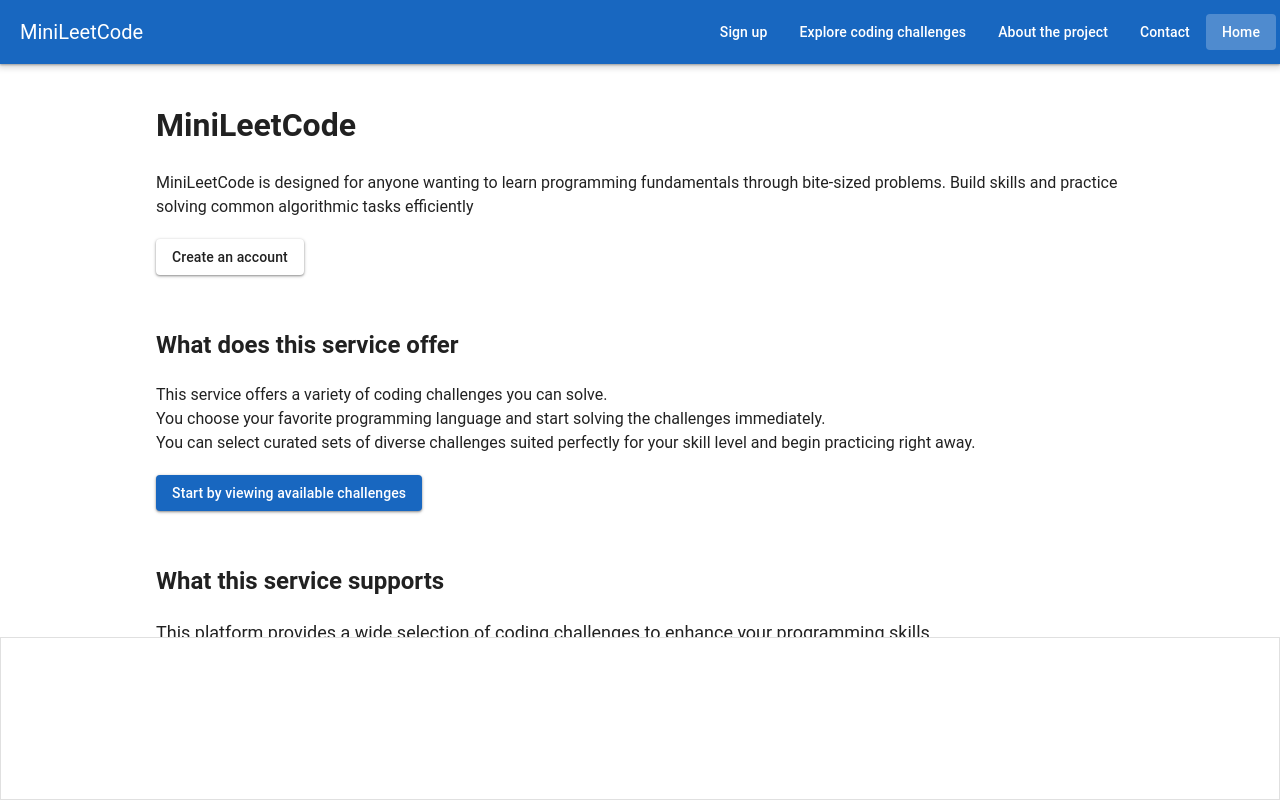
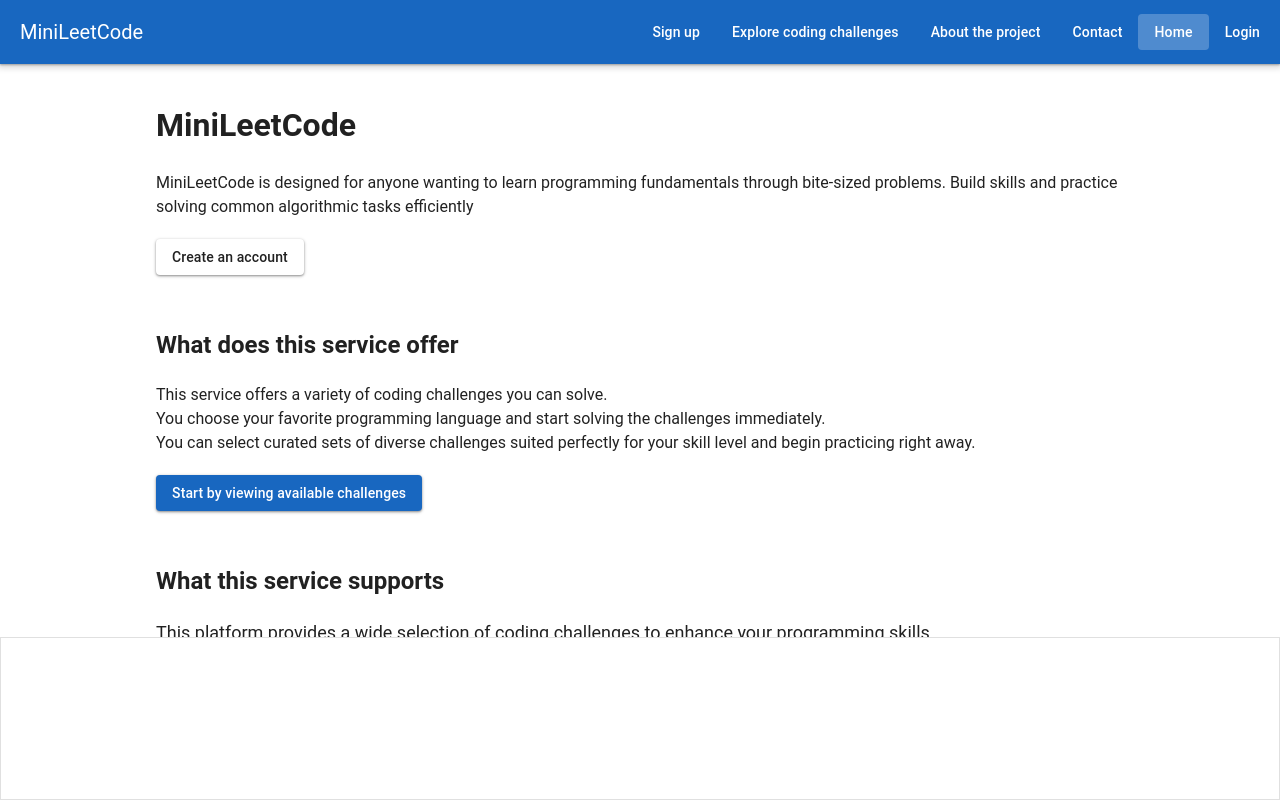
Before and after one commit to Mario0703/FullStack-Coding-Problem-Solving-Service, a Vue app in the folder frontend/: page / in a window 1280 px wide. Shown: the top 801 px of the page. Built offline with nearby package versions, Linux system fonts and the light colour scheme; the HTML template or start-up script is replaced by a standard one.

Commit message:
Add login button to menu bar and remove unnecessary whitespace in user login confirmation

```diff
--- a/frontend/src/components/MenuBar.vue
+++ b/frontend/src/components/MenuBar.vue
@@ -9,5 +9,6 @@
     <v-btn color="white" variant="text" to="/about">About the project</v-btn>
     <v-btn color="white" variant="text" to="/contact">Contact</v-btn>
     <v-btn color="white" variant="text" to="/">Home</v-btn>
+    <v-btn color="white" variant="text" to="/login">Login</v-btn>
   </v-app-bar>
 </template>
--- a/frontend/src/components/UserLoginConfirmed.vue
+++ b/frontend/src/components/UserLoginConfirmed.vue
@@ -21,7 +21,6 @@ function SendUserToUser() {
         type="success"
       />
     </v-card>
-
     <v-btn color="primary" class="mt-4" @click="SendUserToUser">
       Go to my user page
     </v-btn>
```
